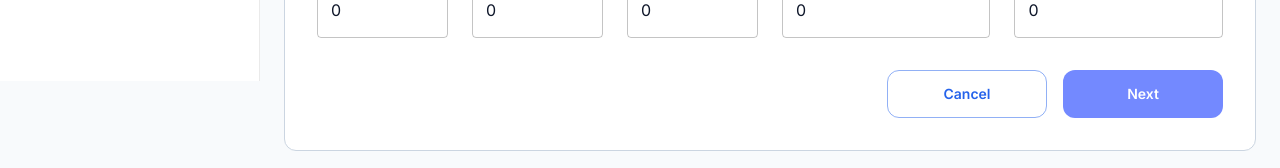
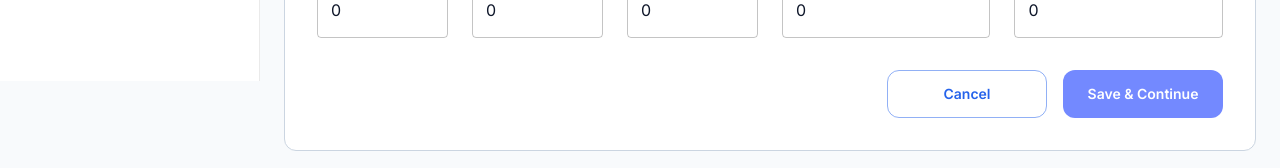
Before and after one commit to Rids56/taskmanagementsystem, a React (Vite) app: page /task-create in a window 1280 px wide. Shown: the part 719-887 px from the top of the page. Built offline with nearby package versions, Linux system fonts and the light colour scheme; no server answers; sample sign-in values are in the browser's storage.

Commit message:
fix(controls): api control manage

```diff
--- a/src/pages/addQuestion/AddQuestionForm.tsx
+++ b/src/pages/addQuestion/AddQuestionForm.tsx
@@ -44,6 +44,7 @@ const AddQuestionForm = ({
 
   const rowData = location.state?.rowData;
   const returnTo = location.state?.returnTo;
+  const isViewMode = location.state?.mode === 'view';
 
   const { control, register, handleSubmit, getValues } =
     useFormContext<IFormInput>();
@@ -57,7 +58,8 @@ const AddQuestionForm = ({
   const questionId = getValues('id');
   const isExistingQuestion = !!questionId && questionId !== 'temp_id';
   const canDelete =
-    isExistingQuestion || (rowData?.questions?.length ?? 0) >= questionNumber;
+    !isViewMode &&
+    (isExistingQuestion || (rowData?.questions?.length ?? 0) >= questionNumber);
   const minRows = 8;
 
   return (
@@ -298,7 +300,6 @@ const AddQuestionForm = ({
           <Button
             variant="outlined"
             color="warning"
-            // onClick={onClear}
             onClick={() => {
               if (returnTo) {
                 navigate(returnTo, {
@@ -317,7 +318,7 @@ const AddQuestionForm = ({
 
         <Grid size={{ xs: 12, md: 6 }}>
           <Box sx={{ display: 'flex', justifyContent: 'end', gap: 1 }}>
-            <Button type="submit" variant="contained">
+            <Button type="submit" variant="contained" disabled={isViewMode}>
               Save & Continue
             </Button>
 
--- a/src/pages/addQuestion/PublishSettings.tsx
+++ b/src/pages/addQuestion/PublishSettings.tsx
@@ -11,12 +11,7 @@ import { AdapterDayjs } from '@mui/x-date-pickers/AdapterDayjs';
 import { LocalizationProvider } from '@mui/x-date-pickers/LocalizationProvider';
 import { DateTimePicker } from '@mui/x-date-pickers/DateTimePicker';
 import { PublishFormValues as IFormInput } from './model/publish.schema';
-import {
-  Controller,
-  useFormContext,
-  // useFormState,
-  useWatch,
-} from 'react-hook-form';
+import { Controller, useFormContext, useWatch } from 'react-hook-form';
 import { useEffect } from 'react';
 
 export default function PublishSettings() {
@@ -66,51 +61,6 @@ export default function PublishSettings() {
             </Typography>
 
             <Grid sx={{ mb: 4 }} container spacing={2}>
-              {/* <Grid size={{ xs: 12, md: 6 }}>
-                <Controller
-                  name="publishDate"
-                  control={control}
-                  render={({ field }) => (
-                    <TextField
-                      fullWidth
-                      type="date"
-                      label="Publish Date"
-                      {...register('publishDate')}
-                      slotProps={{
-                        inputLabel: {
-                          shrink: true,
-                        },
-                      }}
-                      error={!!errors.publishDate}
-                      helperText={errors.publishDate?.message}
-                      {...field}
-                    />
-                  )}
-                />
-              </Grid>
-
-              <Grid size={{ xs: 12, md: 6 }}>
-                <Controller
-                  control={control}
-                  name="publishTime"
-                  render={({ field }) => (
-                    <TextField
-                      fullWidth
-                      type="time"
-                      label="Publish Time"
-                      {...register('publishTime')}
-                      slotProps={{
-                        inputLabel: {
-                          shrink: true,
-                        },
-                      }}
-                      error={!!errors.publishTime}
-                      helperText={errors.publishTime?.message}
-                      {...field}
-                    />
-                  )}
-                />
-              </Grid> */}
               <Grid size={12}>
                 <Controller
                   name="scheduled_date"
@@ -121,6 +71,7 @@ export default function PublishSettings() {
                         label="Publish Date & Time"
                         value={field.value}
                         onChange={field.onChange}
+                        format="DD/MM/YYYY hh:mm A"
                         slotProps={{
                           textField: {
                             fullWidth: true,
@@ -282,6 +233,7 @@ export default function PublishSettings() {
                 label="Expiry Date & Time"
                 value={field.value}
                 onChange={field.onChange}
+                format="DD/MM/YYYY hh:mm A"
                 disabled={liveUntil !== 'custom'}
                 slotProps={{
                   textField: {
--- a/src/pages/addQuestion/PublishTestPage.tsx
+++ b/src/pages/addQuestion/PublishTestPage.tsx
@@ -3,7 +3,7 @@ import { FormProvider, useForm } from 'react-hook-form';
 import { zodResolver } from '@hookform/resolvers/zod';
 import { useSelector } from 'react-redux';
 import { isEmpty } from 'lodash';
-import { useNavigate } from 'react-router-dom';
+import { useLocation, useNavigate } from 'react-router-dom';
 import { updateTestRequest } from '../../store/slices/testListSlice';
 import { useAppDispatch } from '../../hooks';
 import { RootState } from '../../store/store';
@@ -21,12 +21,11 @@ interface PublishTestPageProps {
   onCancel: () => void;
 }
 
-export default function PublishTestPage({
-  rowData,
-  onCancel,
-}: PublishTestPageProps) {
+const PublishTestPage = ({ rowData, onCancel }: PublishTestPageProps) => {
   const dispatch = useAppDispatch();
   const navigate = useNavigate();
+  const location = useLocation();
+  const isViewMode = location?.state?.mode === 'view';
 
   const [snackbar, setSnackbar] = useState<{
     isOpen: boolean;
@@ -109,31 +108,6 @@ export default function PublishTestPage({
     }
   }, [editTestSuccess, editTestError]);
 
-  // const buildPayload = (data: IFormInput) => {
-  //   let scheduled_date: string | null = null;
-  //   let expiry_date: string | null = null;
-
-  //   if (
-  //     data.publishMode === 'schedule' &&
-  //     data.publishDate &&
-  //     data.publishTime
-  //   ) {
-  //     scheduled_date = new Date(
-  //       `${data.publishDate}T${data.publishTime}`
-  //     ).toISOString();
-  //   }
-
-  //   if (data.liveUntil === 'custom' && data.endDate && data.endTime) {
-  //     expiry_date = new Date(`${data.endDate}T${data.endTime}`).toISOString();
-  //   }
-
-  //   return {
-  //     status: data.publishMode === 'now' ? 'live' : 'scheduled',
-  //     scheduled_date,
-  //     expiry_date,
-  //   };
-  // };
-
   const onSubmit = (data: IFormInput) => {
     const dirtyData = getDirtyValues(data, dirtyFields);
     if (Object.keys(dirtyData).length === 0) {
@@ -145,7 +119,6 @@ export default function PublishTestPage({
       return;
     }
 
-    // const payload = buildPayload(data);
     const payload = {
       status: data.publishMode === 'now' ? 'live' : 'draft',
 
@@ -190,7 +163,7 @@ export default function PublishTestPage({
                 Cancel
               </Button>
 
-              <Button variant="contained" type="submit">
+              <Button variant="contained" type="submit" disabled={isViewMode}>
                 {watch('publishMode') === 'now'
                   ? 'Publish Now'
                   : 'Schedule Test'}
@@ -228,4 +201,6 @@ export default function PublishTestPage({
       </FormProvider>
     </>
   );
-}
+};
+
+export default PublishTestPage;
--- a/src/pages/addQuestion/TestInfoCard.tsx
+++ b/src/pages/addQuestion/TestInfoCard.tsx
@@ -12,7 +12,7 @@ import EditOutlinedIcon from '@mui/icons-material/EditOutlined';
 import AccessTimeOutlinedIcon from '@mui/icons-material/AccessTimeOutlined';
 import QuizOutlinedIcon from '@mui/icons-material/QuizOutlined';
 import AssessmentOutlinedIcon from '@mui/icons-material/AssessmentOutlined';
-import { useNavigate } from 'react-router-dom';
+import { useLocation, useNavigate } from 'react-router-dom';
 import { TopicOption } from '../interfaceType';
 import IconChapter from '../../assets/ar_stickers.png';
 import IconLevel from '../../assets/cognition.png';
@@ -23,6 +23,8 @@ interface TestInfoCardProps {
 
 export default function TestInfoCard({ rowData }: TestInfoCardProps) {
   const navigate = useNavigate();
+  const location = useLocation();
+  const isViewMode = location.state?.mode === 'view';
 
   return (
     <Paper
@@ -38,6 +40,7 @@ export default function TestInfoCard({ rowData }: TestInfoCardProps) {
     >
       {/* Edit */}
       <IconButton
+        disabled={isViewMode}
         size="small"
         sx={{
           position: 'absolute',
--- a/src/pages/dashboard/TestListTable.tsx
+++ b/src/pages/dashboard/TestListTable.tsx
@@ -23,6 +23,7 @@ import {
   getTestListRequest,
   resetTestList,
 } from '../../store/slices/testListSlice';
+import { isEmpty } from 'lodash';
 
 export default function TestListTable() {
   const navigate = useNavigate();
@@ -43,6 +44,7 @@ export default function TestListTable() {
       loading: testDeleteLoader,
       error: testDeleteError,
     },
+    edit: { data: editPublishTestSuccess },
   } = useSelector((state: RootState) => state?.testList ?? []);
 
   const data = useMemo<TestList[]>(() => testListData ?? [], [testListData]);
@@ -183,6 +185,16 @@ export default function TestListTable() {
   }, []);
 
   useEffect(() => {
+    if (!isEmpty(editPublishTestSuccess)) {
+      setSnackbar({
+        isOpen: true,
+        mode: 'success',
+        msg: `Test updated successfully`,
+      });
+    }
+  }, [editPublishTestSuccess]);
+
+  useEffect(() => {
     if (testDeleteSuccess) {
       setSnackbar({
         isOpen: true,
--- a/src/pages/taskCreate/TaskCreate.tsx
+++ b/src/pages/taskCreate/TaskCreate.tsx
@@ -329,7 +329,6 @@ export default function TaskCreate() {
   const onSubmit = async (data: IFormInput) => {
     if (Object.keys(errors).length === 0) {
       rowDataRef.current = data;
-      // setPendingSave(true);
       const dirtyData = getDirtyValues(data, dirtyFields);
 
       if (Object.keys(dirtyData).length === 0) {
@@ -338,7 +337,6 @@ export default function TaskCreate() {
           mode: 'error',
           msg: 'No fields to update',
         });
-        // setPendingSave(false);
         return;
       }
 
@@ -734,9 +732,6 @@ export default function TaskCreate() {
                               if (returnTo) {
                                 navigate(returnTo);
                               }
-                              // else {
-                              //   navigate(-1);
-                              // }
                             } else {
                               reset();
                             }
@@ -766,7 +761,7 @@ export default function TaskCreate() {
                             </Button>
                           )}
                         <Button variant="contained" type="submit">
-                          {isEditMode ? 'Update Test' : 'Next'}
+                          {isEditMode ? 'Update Test' : 'Save & Continue'}
                         </Button>
                       </>
                     )}
```
